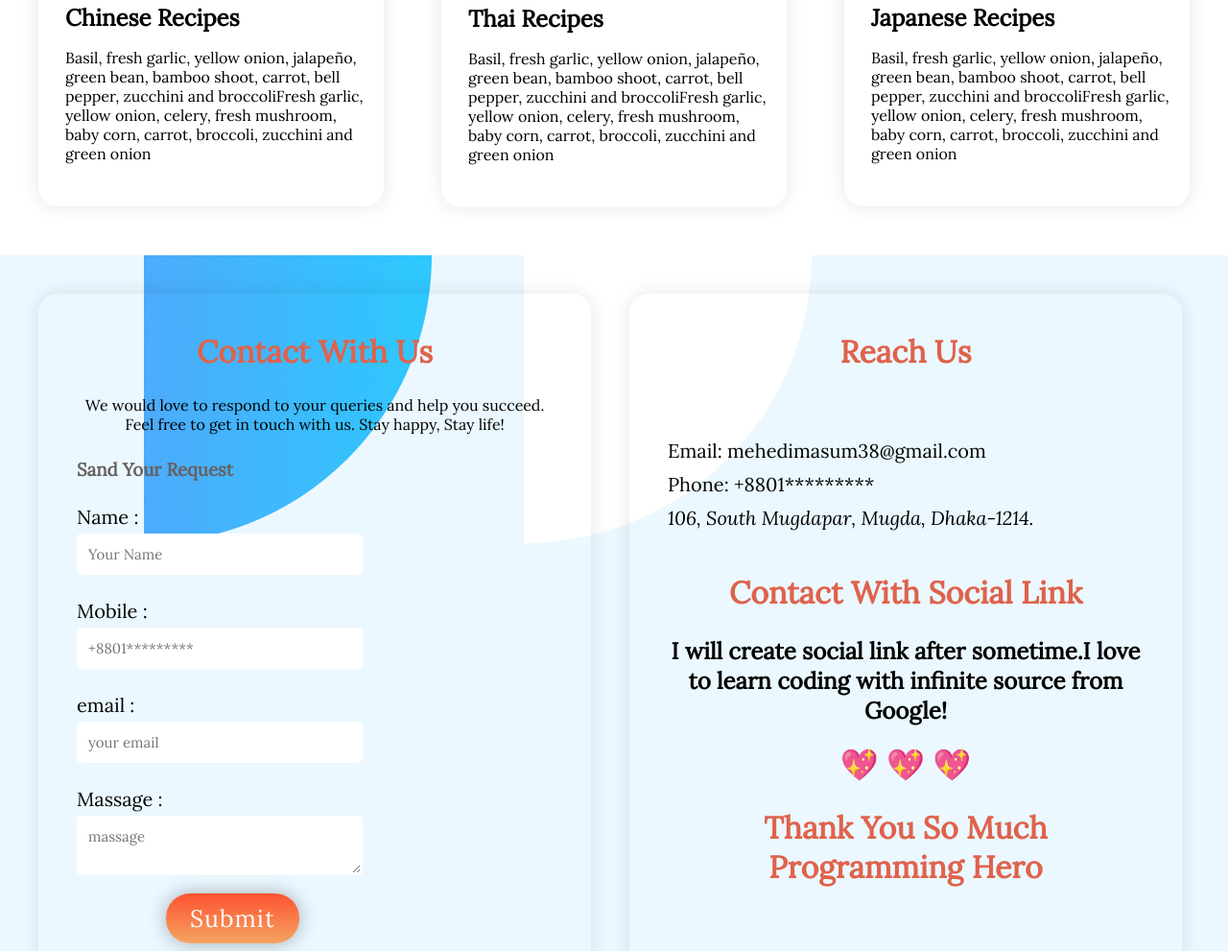
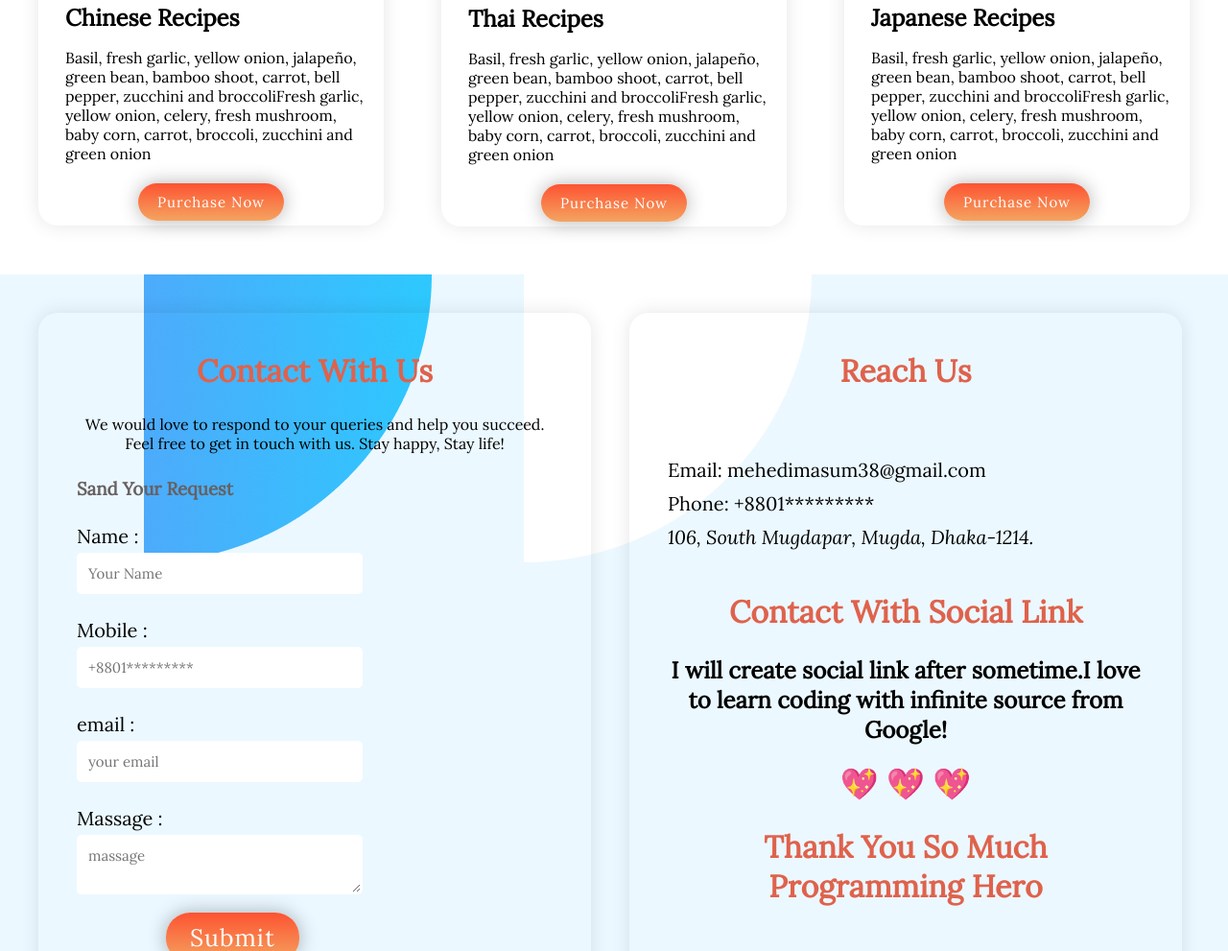
Before and after one commit to mehedimasum18/dot-scooking-s, a plain HTML site: page index.html in a window 1280 px wide. Shown: the part 1811-2802 px from the top of the page at 96% size. Drawn offline with Linux system fonts and the light colour scheme.

Commit message:
Purchase Now Button add

```diff
--- a/index.html
+++ b/index.html
@@ -50,6 +50,7 @@
                 <div class="bx_title">
                     <h2>Chinese Recipes </h2>
                     <p>Basil, fresh garlic, yellow onion, jalapeño, green bean, bamboo shoot, carrot, bell pepper, zucchini and broccoliFresh garlic, yellow onion, celery, fresh mushroom, baby corn, carrot, broccoli, zucchini and green onion</p>
+                    <a class="btn" target="_blank" href="https://www.foodpanda.com.bd/city/dhaka">Purchase Now</a>
                 </div>
             </div>
             <div class="box">
@@ -57,6 +58,7 @@
                 <div class="bx_title">
                     <h2>Thai Recipes </h2>
                     <p>Basil, fresh garlic, yellow onion, jalapeño, green bean, bamboo shoot, carrot, bell pepper, zucchini and broccoliFresh garlic, yellow onion, celery, fresh mushroom, baby corn, carrot, broccoli, zucchini and green onion</p>
+                    <a class="btn" target="_blank" href="https://www.foodpanda.com.bd/city/dhaka">Purchase Now</a>
                 </div>
             </div>
             <div class="box">
@@ -64,6 +66,7 @@
                 <div class="bx_title">
                     <h2>Japanese Recipes </h2>
                     <p>Basil, fresh garlic, yellow onion, jalapeño, green bean, bamboo shoot, carrot, bell pepper, zucchini and broccoliFresh garlic, yellow onion, celery, fresh mushroom, baby corn, carrot, broccoli, zucchini and green onion</p>
+                    <a class="btn" target="_blank" href="https://www.foodpanda.com.bd/city/dhaka">Purchase Now</a>
                 </div>
             </div>
         </div>
--- a/style.css
+++ b/style.css
@@ -135,6 +135,17 @@ img {
     padding-bottom: 30px;
 }
 
+.btn {
+    background-image: linear-gradient(#FD5332, #F4A460);
+    border-radius: 25px;
+    padding: 10px 20px;
+    font-size: 15px;
+    text-decoration: none;
+    color: #fff;
+    letter-spacing: 1px;
+    box-shadow: 0 0 20px 0 rgb(0 0 0 / 30%);
+}
+
 .contact {
     display: flex;
     margin-bottom: 20px;
```
